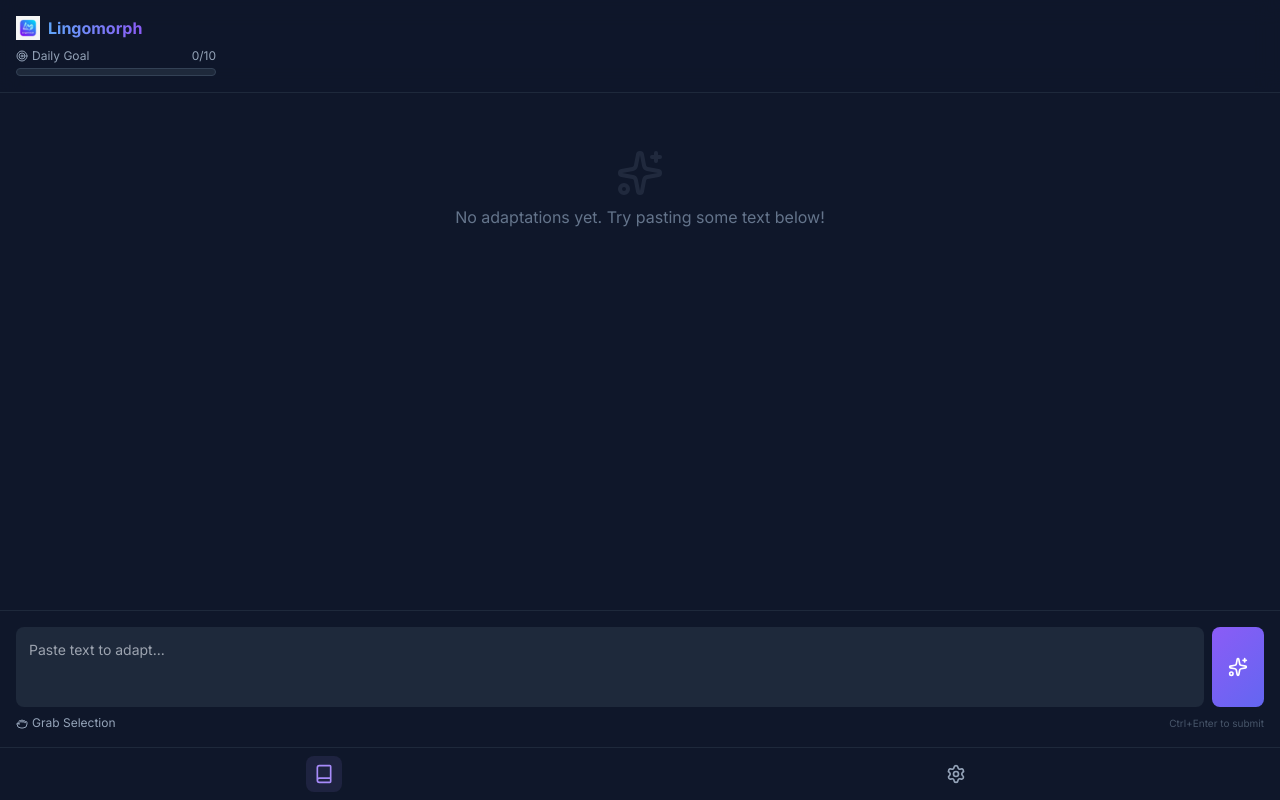
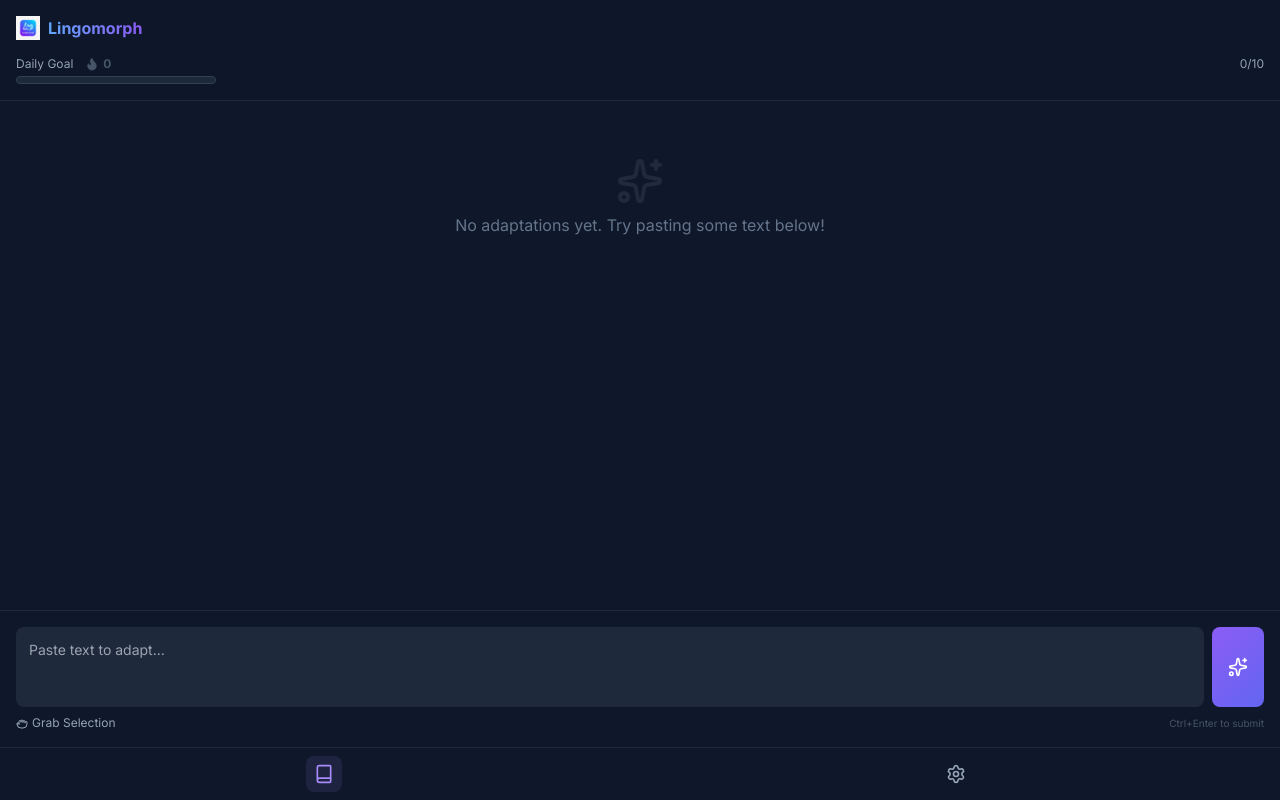
Before and after one commit to lawremi/lingomorph, a React (Vite) app: page / in a window 1280 px wide. Built offline with nearby package versions, Linux system fonts and the light colour scheme.

Commit message:
track the continuous streak of meeting the daily goal

```diff
--- a/src/components/AdaptationView.tsx
+++ b/src/components/AdaptationView.tsx
@@ -111,6 +111,26 @@ export const AdaptationView: React.FC = () => {
 
             progress.count += 1;
             await chrome.storage.local.set({ dailyProgress: progress });
+
+            // Streak Logic
+            if (progress.count >= settings.dailyGoal) {
+                const streakResult = await chrome.storage.local.get('streak');
+                let streak = streakResult.streak as { count: number, lastMetDate: string } | undefined;
+                const yesterday = new Date(Date.now() - 86400000).toDateString();
+
+                if (!streak) {
+                    streak = { count: 1, lastMetDate: today };
+                } else if (streak.lastMetDate !== today) {
+                    if (streak.lastMetDate === yesterday) {
+                        streak.count += 1;
+                        streak.lastMetDate = today;
+                    } else {
+                        streak = { count: 1, lastMetDate: today };
+                    }
+                }
+
+                await chrome.storage.local.set({ streak });
+            }
 
         } catch (e: any) {
             console.error(e);
--- a/src/components/SidePanel.tsx
+++ b/src/components/SidePanel.tsx
@@ -1,5 +1,5 @@
 import React, { useState, useEffect } from 'react';
-import { Settings, Book } from 'lucide-react';
+import { Settings, Book, Flame } from 'lucide-react';
 import { SettingsView } from './SettingsView';
 import { AdaptationView } from './AdaptationView';
 import { ProgressBar } from './ProgressBar';
@@ -11,6 +11,7 @@ export const SidePanel: React.FC = () => {
     const [activeTab, setActiveTab] = useState<Tab>('adapt');
     const { settings } = useSettings();
     const [progress, setProgress] = useState({ date: '', count: 0 });
+    const [streak, setStreak] = useState({ count: 0, lastMetDate: '' });
 
     const [syncing, setSyncing] = useState(false);
     const { updateSettings } = useSettings();
@@ -18,13 +19,31 @@ export const SidePanel: React.FC = () => {
     useEffect(() => {
         const loadProgress = async () => {
             const today = new Date().toDateString();
-            const result = await chrome.storage.local.get('dailyProgress');
+            const result = await chrome.storage.local.get(['dailyProgress', 'streak']);
             const data = result.dailyProgress as { date: string, count: number } | undefined;
+            const streakData = result.streak as { count: number, lastMetDate: string } | undefined;
 
             if (data && data.date === today) {
                 setProgress(data);
             } else {
                 setProgress({ date: today, count: 0 });
+            }
+
+            // Validate Streak
+            if (streakData) {
+                const d = new Date();
+                d.setDate(d.getDate() - 1);
+                const yesterday = d.toDateString();
+
+                // If last met was strictly before yesterday (and not today), streak is broken
+                if (streakData.lastMetDate !== today && streakData.lastMetDate !== yesterday && streakData.count > 0) {
+                    console.log("Streak broken. Resetting to 0.");
+                    const newStreak = { count: 0, lastMetDate: streakData.lastMetDate };
+                    await chrome.storage.local.set({ streak: newStreak });
+                    setStreak(newStreak);
+                } else {
+                    setStreak(streakData);
+                }
             }
         };
         loadProgress();
@@ -62,13 +81,15 @@ export const SidePanel: React.FC = () => {
         const listener = (changes: { [key: string]: chrome.storage.StorageChange }) => {
             if (changes.dailyProgress?.newValue) {
                 const newData = changes.dailyProgress.newValue as { date: string, count: number };
-                // If date changed in background/storage
                 const today = new Date().toDateString();
                 if (newData.date === today) {
                     setProgress(newData);
                 } else {
                     setProgress({ date: today, count: 0 });
                 }
+            }
+            if (changes.streak?.newValue) {
+                setStreak(changes.streak.newValue as { count: number, lastMetDate: string });
             }
         };
         chrome.storage.onChanged.addListener(listener);
@@ -82,16 +103,33 @@ export const SidePanel: React.FC = () => {
         <div className="flex flex-col h-screen bg-slate-900 text-slate-100">
             {/* Header */}
             <header className="flex flex-col gap-2 p-4 border-b border-slate-800 bg-slate-900/50 backdrop-blur-md sticky top-0 z-10">
-                <div className="flex items-center justify-between">
-                    <div className="flex items-center gap-2">
-                        <img src="/icon.png" alt="Logo" className="w-6 h-6" />
-                        <h1 className="font-bold bg-clip-text text-transparent bg-gradient-to-r from-blue-400 to-violet-500">
-                            Lingomorph
-                        </h1>
-                        {syncing && <span className="text-[10px] text-violet-400 animate-pulse">Syncing...</span>}
+                <div className="flex items-center gap-2 mb-2">
+                    <img src="/icon.png" alt="Logo" className="w-6 h-6" />
+                    <h1 className="font-bold bg-clip-text text-transparent bg-gradient-to-r from-blue-400 to-violet-500">
+                        Lingomorph
+                    </h1>
+                    {syncing && <span className="text-[10px] text-violet-400 animate-pulse">Syncing...</span>}
+                </div>
+
+                <div className="flex flex-col gap-1 w-full">
+                    <div className="flex justify-between items-center text-xs text-slate-400">
+                        <div className="flex items-center gap-3">
+                            <span className="flex items-center gap-1">
+                                Daily Goal
+                            </span>
+                            {/* Streak Display grouped with Daily Goal */}
+                            <div className={`flex items-center gap-1 ${streak.count > 0 ? 'text-orange-400' : 'text-slate-600'}`} title="Daily Streak">
+                                <Flame size={14} fill="currentColor" className={streak.count > 0 ? 'animate-pulse' : ''} />
+                                <span className="font-bold">{streak.count}</span>
+                            </div>
+                        </div>
+                        <span className={progress.count >= settings.dailyGoal ? 'text-yellow-400 font-bold' : ''}>
+                            {progress.count}/{settings.dailyGoal}
+                        </span>
                     </div>
+                    {/* Render ProgressBar without label to use our custom header */}
+                    <ProgressBar current={progress.count} max={settings.dailyGoal} />
                 </div>
-                <ProgressBar current={progress.count} max={settings.dailyGoal} label="Daily Goal" />
             </header>
 
             {/* Main Content */}
```
